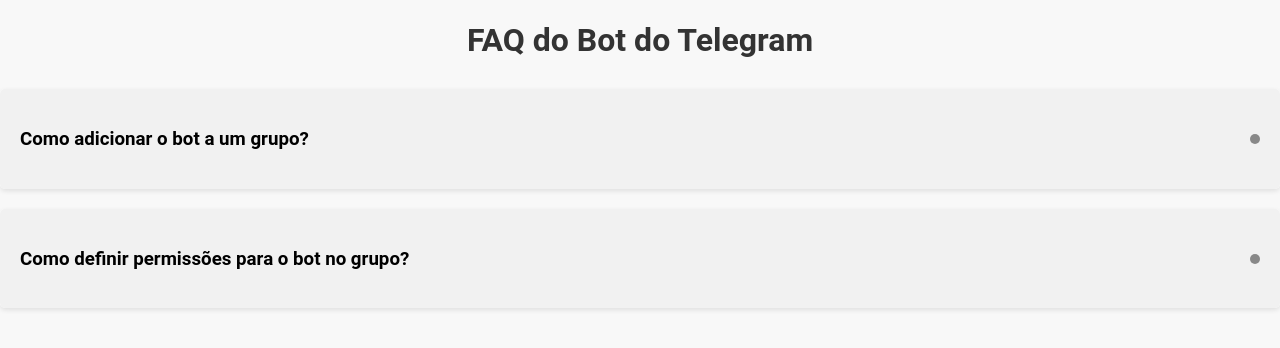
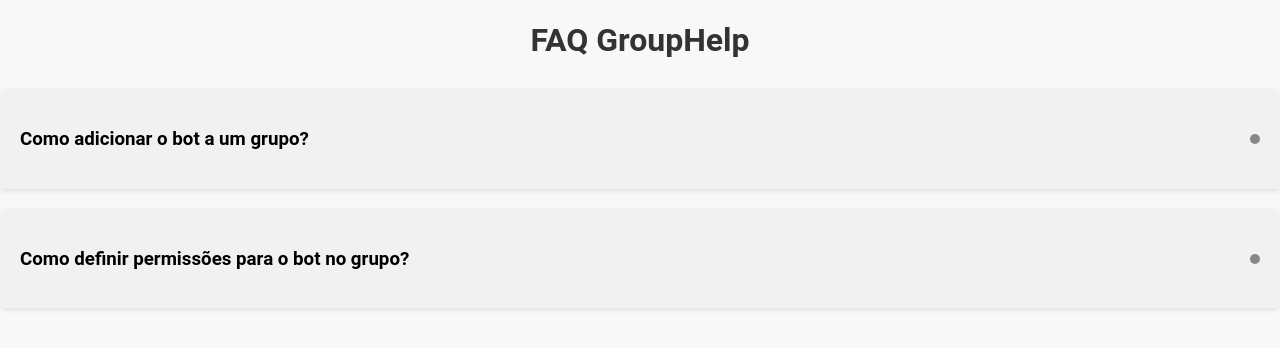
Before and after one commit to AndreRibas1/faq-gh, a plain HTML site: page index.html in a window 1280 px wide. Drawn offline with Linux system fonts and the light colour scheme.

Commit message:
Update index.html

```diff
--- a/index.html
+++ b/index.html
@@ -3,11 +3,11 @@
 <head>
   <meta charset="UTF-8">
   <meta name="viewport" content="width=device-width, initial-scale=1.0">
-  <title>FAQ do Bot do Telegram</title>
+  <title>FAQ do GroupHelp — Brasil</title>
   <link rel="stylesheet" href="styles.css">
 </head>
 <body>
-  <h1>FAQ do Bot do Telegram</h1>
+  <h1>FAQ GroupHelp</h1>
 
   <div class="accordion">
     <div class="accordion-item">
```
